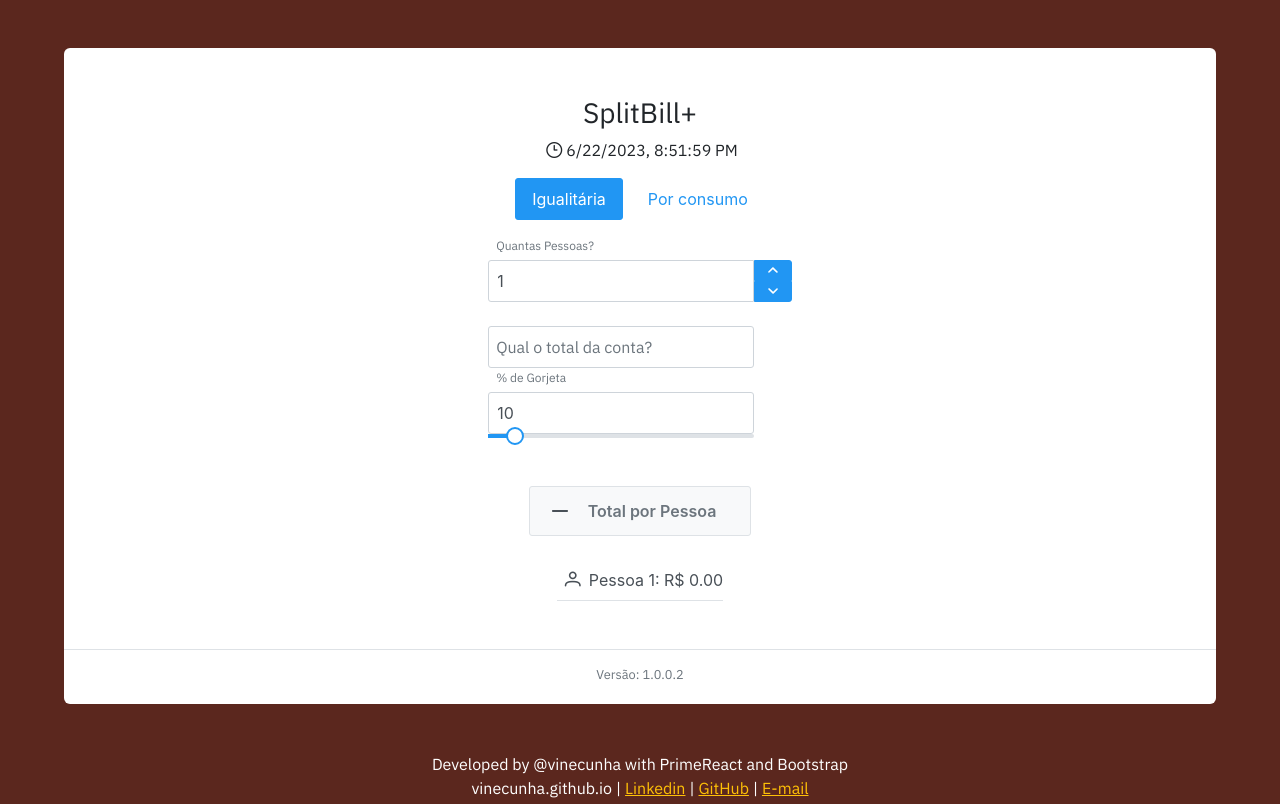
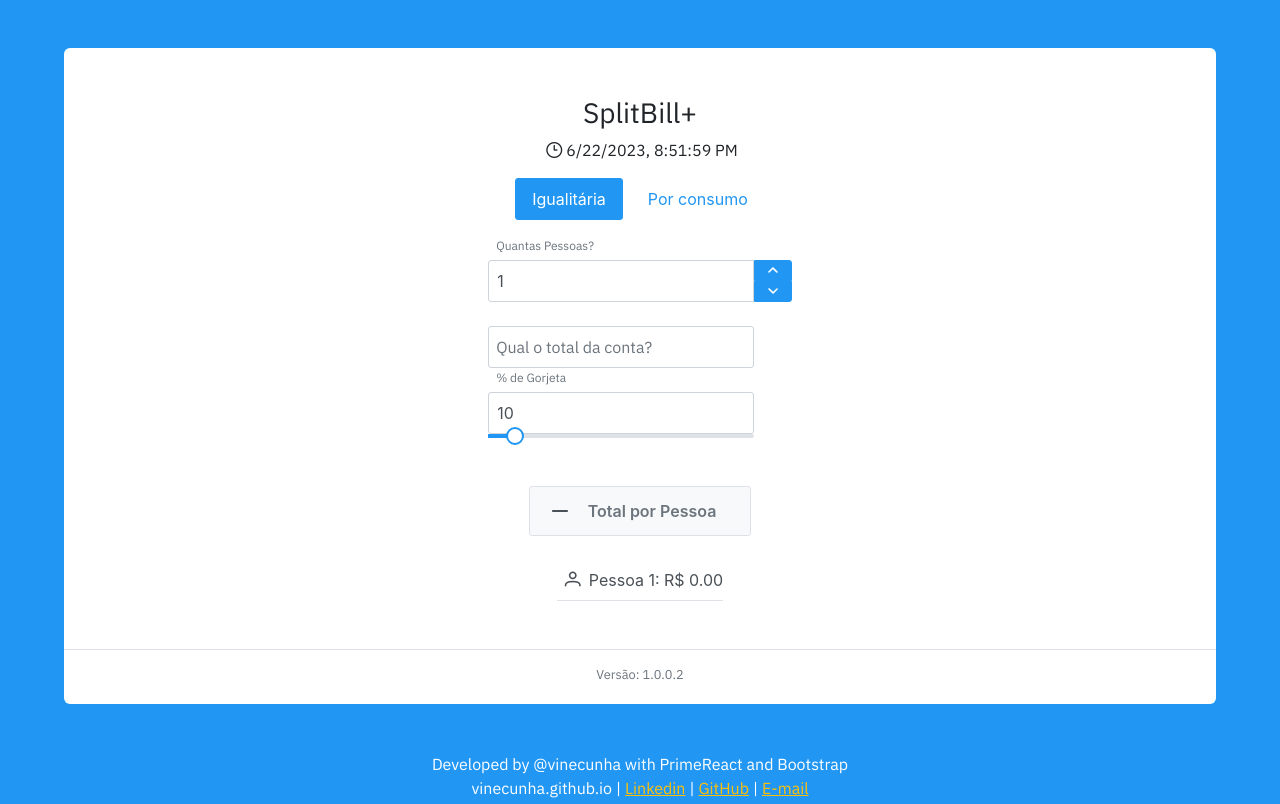
Before and after one commit to vinecunha/gorjeta, a React (Create React App) app: page / in a window 1280 px wide. Built offline with nearby package versions, Linux system fonts and the light colour scheme.

Commit message:
v.1.0.0.2

```diff
--- a/src/App.css
+++ b/src/App.css
@@ -3,7 +3,7 @@
 :root{
   --body-color: #ED6C24;
   --body-color-2: #FFCC37;
-  --body-color-3: #5B271E;
+  --body-color-3: #2196f3;
   --border: #ccc;
   --bg-color: #fff;
   --primary: #2C9FBA;
```
